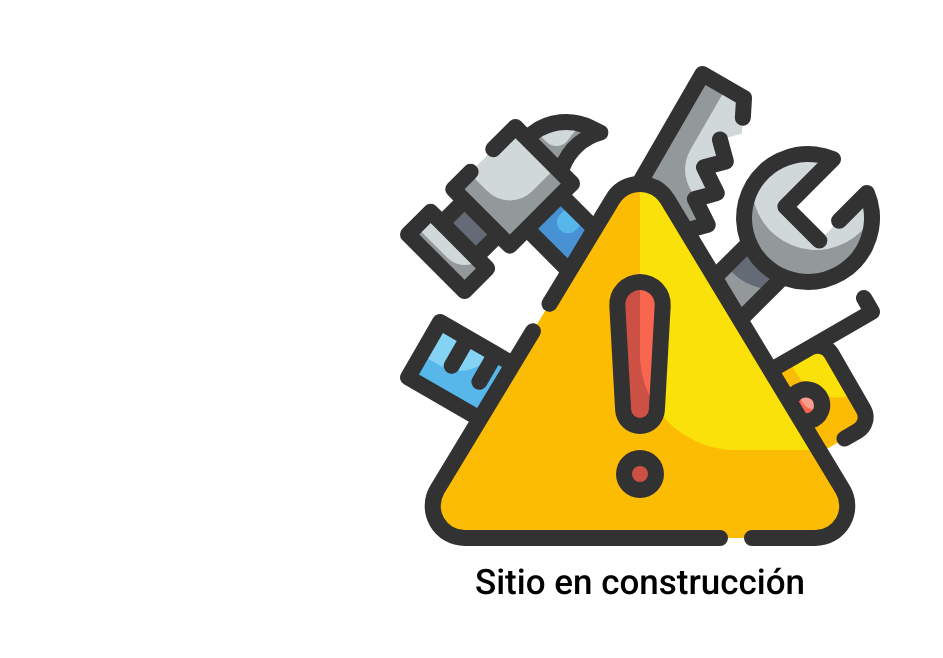
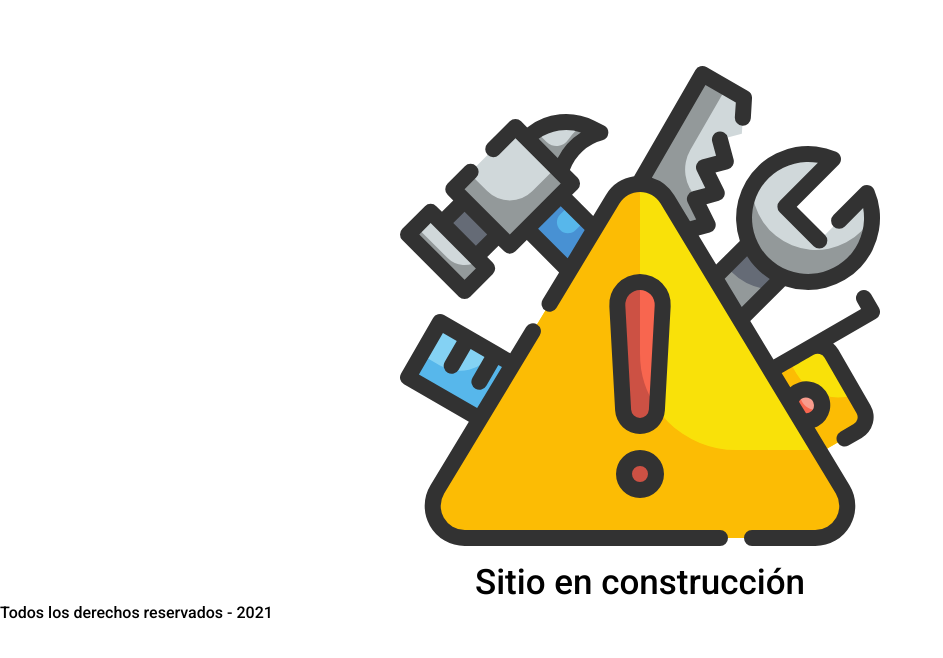
Before and after one commit to julianpettinari/cocoaycanela, a plain HTML site: page index.html in a window 1280 px wide. Shown: the whole page, without its empty margins (0-943 px from the left). Drawn offline with Linux system fonts and the light colour scheme.

Commit message:
Update del footer desde github

```diff
--- a/index.html
+++ b/index.html
@@ -21,6 +21,6 @@
 
 
     </main>
-    <footer></footer>
+    <footer>Todos los derechos reservados - 2021</footer>
 </body>
 </html>
```
